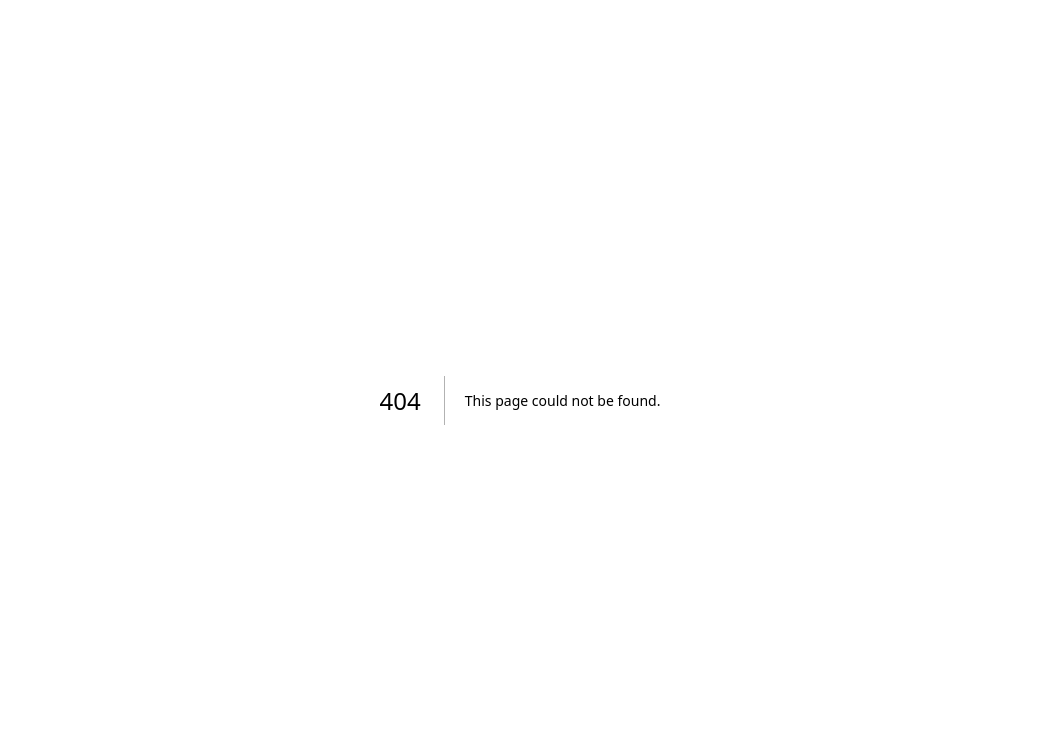
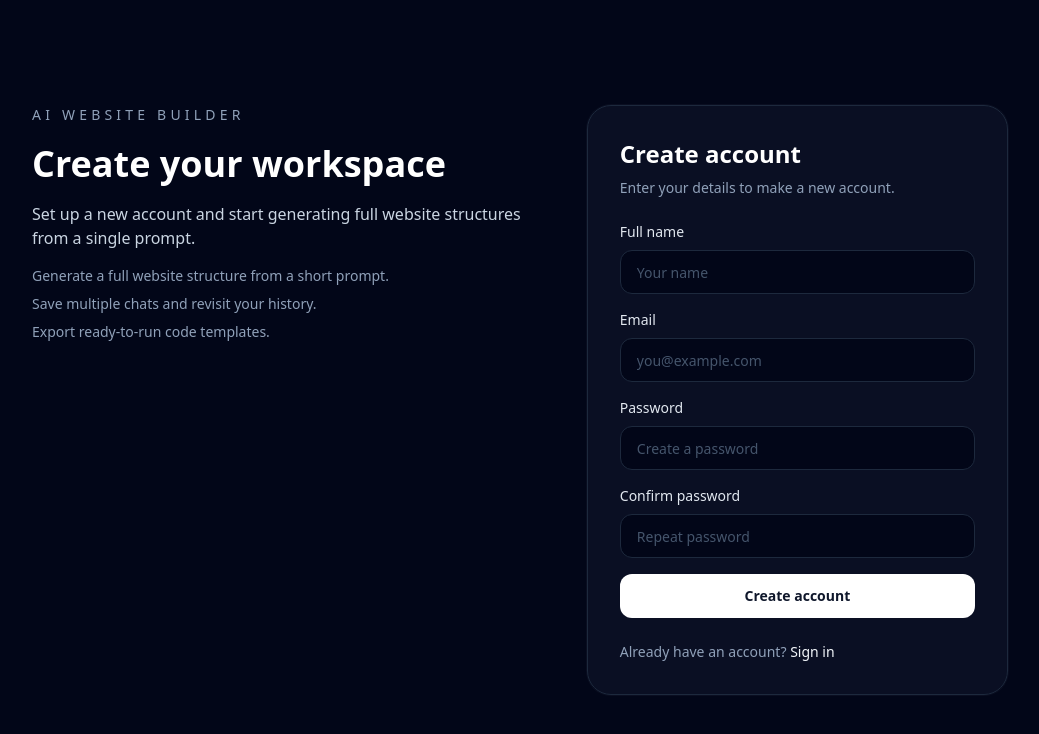
Before and after one commit to muhamedmjw/FP-AI-Website-Builder, a Next.js app: page /signup in a window 1280 px wide. Before the commit this address had no page. Shown: the top 734 px of the page, without its empty margins (120-1159 px from the left). Built offline with nearby package versions, Linux system fonts and the light colour scheme.

Commit message:
Implement login/signup UI to simple routes

```diff
--- /dev/null
+++ b/src/app/login/page.tsx
@@ -0,0 +1,36 @@
+import FormHeading from "@/components/forms/form-heading";
+import FormInput from "@/components/forms/form-input";
+import FormLink from "@/components/forms/form-link";
+import PageShell from "@/components/forms/page-shell";
+import PrimaryButton from "@/components/ui/primary-button";
+
+export default function LoginPage() {
+  return (
+    <PageShell
+      title="Welcome back"
+      subtitle="Sign in to continue building AI-powered websites with clean structure and reusable layouts."
+    >
+      <div className="space-y-6">
+        <FormHeading
+          title="Sign in"
+          description="Use your email and password to access your workspace."
+        />
+
+        <form className="space-y-4">
+          <FormInput label="Email" name="email" type="email" placeholder="you@example.com" />
+          <FormInput label="Password" name="password" type="password" placeholder="********" />
+          <div className="flex items-center justify-between text-sm text-slate-400">
+            <label className="flex items-center gap-2">
+              <input type="checkbox" className="h-4 w-4 rounded border-slate-700" />
+              Remember me
+            </label>
+            <span className="text-slate-500">Forgot password?</span>
+          </div>
+          <PrimaryButton type="button" label="Sign in" fullWidth />
+        </form>
+
+        <FormLink question="New here?" linkText="Create an account" href="/signup" />
+      </div>
+    </PageShell>
+  );
+}
--- a/src/app/page.tsx
+++ b/src/app/page.tsx
@@ -1,7 +1,28 @@
 export default function Home() {
   return (
-    <main>
-      <div>Hello world!</div>
+    <main className="min-h-screen bg-slate-950 text-slate-100">
+      <div className="mx-auto flex min-h-screen w-full max-w-3xl flex-col items-start justify-center gap-6 px-6">
+        <p className="text-xs uppercase tracking-[0.3em] text-slate-500">AI Website Builder</p>
+        <h1 className="text-4xl font-semibold text-white">Build full websites from a short prompt.</h1>
+        <p className="text-base text-slate-300">
+          Sign in to start a new chat and generate a complete website structure with pages,
+          sections, and ready-to-run code.
+        </p>
+        <div className="flex flex-wrap gap-3">
+          <a
+            className="inline-flex h-11 items-center justify-center rounded-xl bg-white px-6 text-sm font-semibold text-slate-900"
+            href="/login"
+          >
+            Sign in
+          </a>
+          <a
+            className="inline-flex h-11 items-center justify-center rounded-xl border border-slate-700 px-6 text-sm font-semibold text-slate-100"
+            href="/signup"
+          >
+            Create account
+          </a>
+        </div>
+      </div>
     </main>
   );
 }
--- /dev/null
+++ b/src/app/signup/page.tsx
@@ -0,0 +1,36 @@
+import FormHeading from "@/components/forms/form-heading";
+import FormInput from "@/components/forms/form-input";
+import FormLink from "@/components/forms/form-link";
+import PageShell from "@/components/forms/page-shell";
+import PrimaryButton from "@/components/ui/primary-button";
+
+export default function SignupPage() {
+  return (
+    <PageShell
+      title="Create your workspace"
+      subtitle="Set up a new account and start generating full website structures from a single prompt."
+    >
+      <div className="space-y-6">
+        <FormHeading
+          title="Create account"
+          description="Enter your details to make a new account."
+        />
+
+        <form className="space-y-4">
+          <FormInput label="Full name" name="fullName" placeholder="Your name" />
+          <FormInput label="Email" name="email" type="email" placeholder="you@example.com" />
+          <FormInput label="Password" name="password" type="password" placeholder="Create a password" />
+          <FormInput
+            label="Confirm password"
+            name="confirmPassword"
+            type="password"
+            placeholder="Repeat password"
+          />
+          <PrimaryButton type="button" label="Create account" fullWidth />
+        </form>
+
+        <FormLink question="Already have an account?" linkText="Sign in" href="/login" />
+      </div>
+    </PageShell>
+  );
+}
--- /dev/null
+++ b/src/components/forms/form-heading.tsx
@@ -0,0 +1,13 @@
+type FormHeadingProps = {
+  title: string;
+  description: string;
+};
+
+export default function FormHeading({ title, description }: FormHeadingProps) {
+  return (
+    <header className="space-y-2">
+      <h2 className="text-2xl font-semibold text-white">{title}</h2>
+      <p className="text-sm text-slate-400">{description}</p>
+    </header>
+  );
+}
--- /dev/null
+++ b/src/components/forms/form-input.tsx
@@ -0,0 +1,26 @@
+type FormInputProps = {
+  label: string;
+  name: string;
+  type?: string;
+  placeholder?: string;
+};
+
+export default function FormInput({
+  label,
+  name,
+  type = "text",
+  placeholder,
+}: FormInputProps) {
+  return (
+    <label className="grid gap-2 text-sm text-slate-300">
+      <span className="font-medium text-slate-200">{label}</span>
+      <input
+        className="h-11 rounded-xl border border-slate-800 bg-slate-950 px-4 text-sm text-slate-100 placeholder:text-slate-600 focus:border-slate-500 focus:outline-none"
+        name={name}
+        type={type}
+        placeholder={placeholder}
+        autoComplete="off"
+      />
+    </label>
+  );
+}
--- /dev/null
+++ b/src/components/forms/form-link.tsx
@@ -0,0 +1,16 @@
+type FormLinkProps = {
+  question: string;
+  linkText: string;
+  href: string;
+};
+
+export default function FormLink({ question, linkText, href }: FormLinkProps) {
+  return (
+    <p className="text-sm text-slate-400">
+      {question}{" "}
+      <a className="text-slate-100 underline-offset-4 hover:underline" href={href}>
+        {linkText}
+      </a>
+    </p>
+  );
+}
--- /dev/null
+++ b/src/components/forms/page-shell.tsx
@@ -0,0 +1,32 @@
+import { ReactNode } from "react";
+
+type PageShellProps = {
+  title: string;
+  subtitle: string;
+  children: ReactNode;
+};
+
+export default function PageShell({ title, subtitle, children }: PageShellProps) {
+  return (
+    <main className="min-h-screen bg-slate-950 text-slate-100">
+      <div className="mx-auto flex min-h-screen w-full max-w-5xl items-center justify-center px-6 py-12">
+        <div className="grid w-full gap-10 lg:grid-cols-[1.1fr_0.9fr]">
+          <section className="space-y-4">
+            <p className="text-sm uppercase tracking-[0.3em] text-slate-400">AI Website Builder</p>
+            <h1 className="text-4xl font-semibold leading-tight text-white">{title}</h1>
+            <p className="text-base text-slate-300">{subtitle}</p>
+            <ul className="space-y-2 text-sm text-slate-400">
+              <li>Generate a full website structure from a short prompt.</li>
+              <li>Save multiple chats and revisit your history.</li>
+              <li>Export ready-to-run code templates.</li>
+            </ul>
+          </section>
+
+          <section className="rounded-3xl border border-slate-800 bg-slate-900/60 p-8 shadow-[0_0_0_1px_rgba(148,163,184,0.05)]">
+            {children}
+          </section>
+        </div>
+      </div>
+    </main>
+  );
+}
--- /dev/null
+++ b/src/components/ui/primary-button.tsx
@@ -0,0 +1,22 @@
+type PrimaryButtonProps = {
+  type?: "button" | "submit" | "reset";
+  label: string;
+  fullWidth?: boolean;
+};
+
+export default function PrimaryButton({
+  type = "button",
+  label,
+  fullWidth,
+}: PrimaryButtonProps) {
+  return (
+    <button
+      type={type}
+      className={`inline-flex h-11 items-center justify-center rounded-xl bg-white px-5 text-sm font-semibold text-slate-900 transition hover:bg-slate-200 ${
+        fullWidth ? "w-full" : ""
+      }`}
+    >
+      {label}
+    </button>
+  );
+}
```
